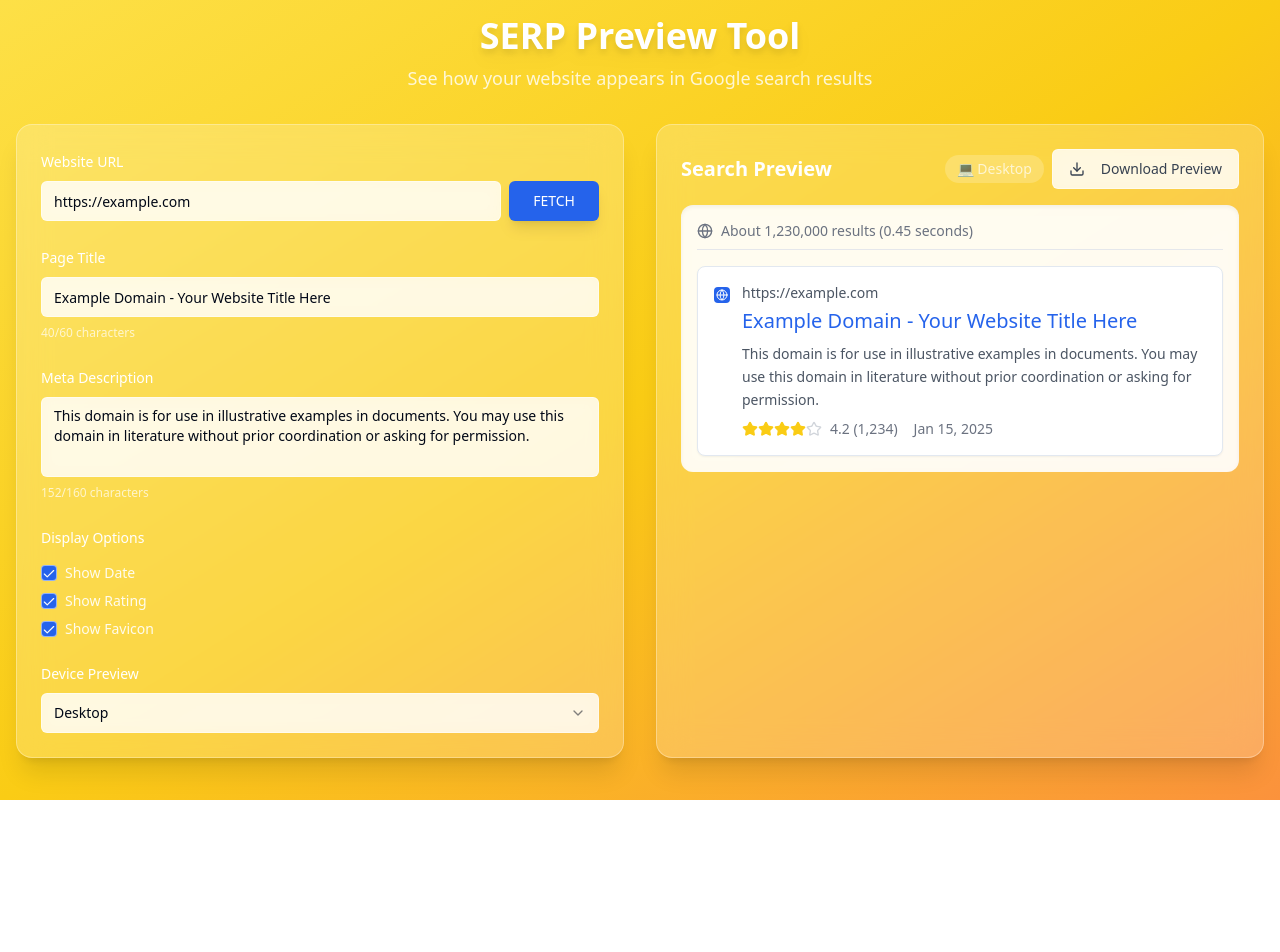
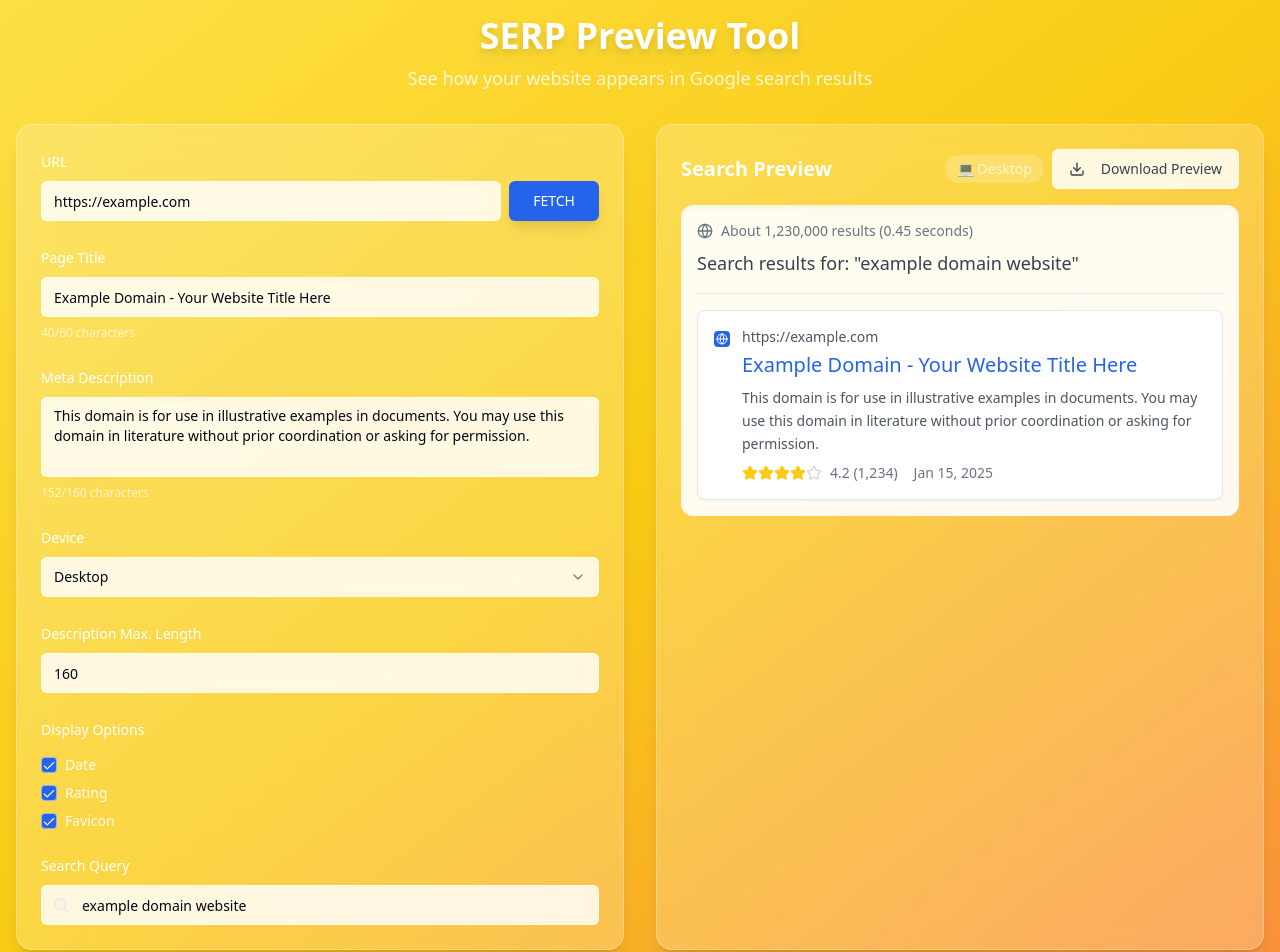
Before and after one commit to shivanshunigam01/SERP-SIMULATOR, a React (Vite) app: page / in a window 1280 px wide. Shown: the top 952 px of the page. Before the commit the page ends 800 px from the top, so only its background shows below. Built offline with nearby package versions, Linux system fonts and the light colour scheme.

Commit message:
feat: Add new SERP preview fields
Adds new fields and checkboxes to the SERP preview tool, including URL, Page Title, Meta Description, Device, Description Max. Length, Date, Rating, Favicon, and Search Query.

```diff
--- a/src/pages/Index.tsx
+++ b/src/pages/Index.tsx
@@ -7,7 +7,7 @@ import { Checkbox } from '@/components/ui/checkbox';
 import { Select, SelectContent, SelectItem, SelectTrigger, SelectValue } from '@/components/ui/select';
 import { Textarea } from '@/components/ui/textarea';
 import { Card } from '@/components/ui/card';
-import { Star, Globe, Loader2 } from 'lucide-react';
+import { Star, Globe, Loader2, Search } from 'lucide-react';
 import { toast } from '@/hooks/use-toast';
 import { fetchUrlMetadata } from '@/utils/urlFetcher';
 import DownloadButton from '@/components/DownloadButton';
@@ -16,10 +16,12 @@ const Index = () => {
   const [url, setUrl] = useState('https://example.com');
   const [pageTitle, setPageTitle] = useState('Example Domain - Your Website Title Here');
   const [metaDescription, setMetaDescription] = useState('This domain is for use in illustrative examples in documents. You may use this domain in literature without prior coordination or asking for permission.');
+  const [searchQuery, setSearchQuery] = useState('example domain website');
   const [showDate, setShowDate] = useState(true);
   const [showRating, setShowRating] = useState(true);
   const [showFavicon, setShowFavicon] = useState(true);
   const [device, setDevice] = useState('desktop');
+  const [descriptionMaxLength, setDescriptionMaxLength] = useState('160');
   const [isLoading, setIsLoading] = useState(false);
 
   const previewRef = useRef<HTMLDivElement>(null);
@@ -63,6 +65,8 @@ const Index = () => {
       />
     ));
   };
+
+  const maxDescLength = parseInt(descriptionMaxLength) || 160;
 
   const SerpPreview = () => (
     <div
@@ -124,7 +128,7 @@ const Index = () => {
               {/* URL Input */}
               <div className="space-y-2">
                 <Label htmlFor="url" className="text-white font-medium">
-                  Website URL
+                  URL
                 </Label>
                 <div className="flex gap-2">
                   <Input
@@ -142,7 +146,7 @@ const Index = () => {
                     {isLoading ? (
                       <>
                         <Loader2 className="w-4 h-4 mr-2 animate-spin" />
-                        FETCHING
+                        FETCH
                       </>
                     ) : (
                       'FETCH'
@@ -181,12 +185,41 @@ const Index = () => {
                   rows={3}
                   className="bg-white/80 backdrop-blur border-white/50 placeholder:text-gray-500 resize-none focus:bg-white/90 transition-all duration-200"
                 />
-                <p className={`text-xs ${metaDescription.length > 160 ? 'text-red-200' : 'text-white/70'}`}>
-                  {metaDescription.length}/160 characters
+                <p className={`text-xs ${metaDescription.length > maxDescLength ? 'text-red-200' : 'text-white/70'}`}>
+                  {metaDescription.length}/{maxDescLength} characters
                 </p>
               </div>
 
-              {/* Toggle Options */}
+              {/* Device Selection */}
+              <div className="space-y-2">
+                <Label className="text-white font-medium">Device</Label>
+                <Select value={device} onValueChange={setDevice}>
+                  <SelectTrigger className="bg-white/80 backdrop-blur border-white/50 focus:bg-white/90 transition-all duration-200">
+                    <SelectValue />
+                  </SelectTrigger>
+                  <SelectContent className="bg-white border-gray-200">
+                    <SelectItem value="desktop">Desktop</SelectItem>
+                    <SelectItem value="mobile">Mobile</SelectItem>
+                  </SelectContent>
+                </Select>
+              </div>
+
+              {/* Description Max Length */}
+              <div className="space-y-2">
+                <Label htmlFor="maxLength" className="text-white font-medium">
+                  Description Max. Length
+                </Label>
+                <Input
+                  id="maxLength"
+                  type="number"
+                  value={descriptionMaxLength}
+                  onChange={(e) => setDescriptionMaxLength(e.target.value)}
+                  placeholder="160"
+                  className="bg-white/80 backdrop-blur border-white/50 placeholder:text-gray-500 focus:bg-white/90 transition-all duration-200"
+                />
+              </div>
+
+              {/* Checkboxes */}
               <div className="space-y-4">
                 <Label className="text-white font-medium">Display Options</Label>
                 <div className="space-y-3">
@@ -198,7 +231,7 @@ const Index = () => {
                       className="border-white/50 data-[state=checked]:bg-blue-600"
                     />
                     <Label htmlFor="date" className="text-white/90 cursor-pointer">
-                      Show Date
+                      Date
                     </Label>
                   </div>
                   <div className="flex items-center space-x-2">
@@ -209,7 +242,7 @@ const Index = () => {
                       className="border-white/50 data-[state=checked]:bg-blue-600"
                     />
                     <Label htmlFor="rating" className="text-white/90 cursor-pointer">
-                      Show Rating
+                      Rating
                     </Label>
                   </div>
                   <div className="flex items-center space-x-2">
@@ -220,24 +253,27 @@ const Index = () => {
                       className="border-white/50 data-[state=checked]:bg-blue-600"
                     />
                     <Label htmlFor="favicon" className="text-white/90 cursor-pointer">
-                      Show Favicon
+                      Favicon
                     </Label>
                   </div>
                 </div>
               </div>
 
-              {/* Device Selection */}
+              {/* Search Query */}
               <div className="space-y-2">
-                <Label className="text-white font-medium">Device Preview</Label>
-                <Select value={device} onValueChange={setDevice}>
-                  <SelectTrigger className="bg-white/80 backdrop-blur border-white/50 focus:bg-white/90 transition-all duration-200">
-                    <SelectValue />
-                  </SelectTrigger>
-                  <SelectContent className="bg-white border-gray-200">
-                    <SelectItem value="desktop">Desktop</SelectItem>
-                    <SelectItem value="mobile">Mobile</SelectItem>
-                  </SelectContent>
-                </Select>
+                <Label htmlFor="searchQuery" className="text-white font-medium">
+                  Search Query
+                </Label>
+                <div className="relative">
+                  <Search className="absolute left-3 top-1/2 transform -translate-y-1/2 w-4 h-4 text-gray-500" />
+                  <Input
+                    id="searchQuery"
+                    value={searchQuery}
+                    onChange={(e) => setSearchQuery(e.target.value)}
+                    placeholder="Enter search query"
+                    className="pl-10 bg-white/80 backdrop-blur border-white/50 placeholder:text-gray-500 focus:bg-white/90 transition-all duration-200"
+                  />
+                </div>
               </div>
             </div>
           </Card>
@@ -259,10 +295,15 @@ const Index = () => {
 
               <div className="bg-white/90 backdrop-blur rounded-xl p-4 shadow-inner">
                 <div className="mb-4 pb-2 border-b border-gray-200">
-                  <div className="flex items-center gap-2 text-sm text-gray-500">
+                  <div className="flex items-center gap-2 text-sm text-gray-500 mb-2">
                     <Globe className="w-4 h-4" />
                     <span>About 1,230,000 results (0.45 seconds)</span>
                   </div>
+                  {searchQuery && (
+                    <div className="text-lg text-gray-700 mb-2">
+                      Search results for: <span className="font-medium">"{searchQuery}"</span>
+                    </div>
+                  )}
                 </div>
 
                 <SerpPreview />
```
